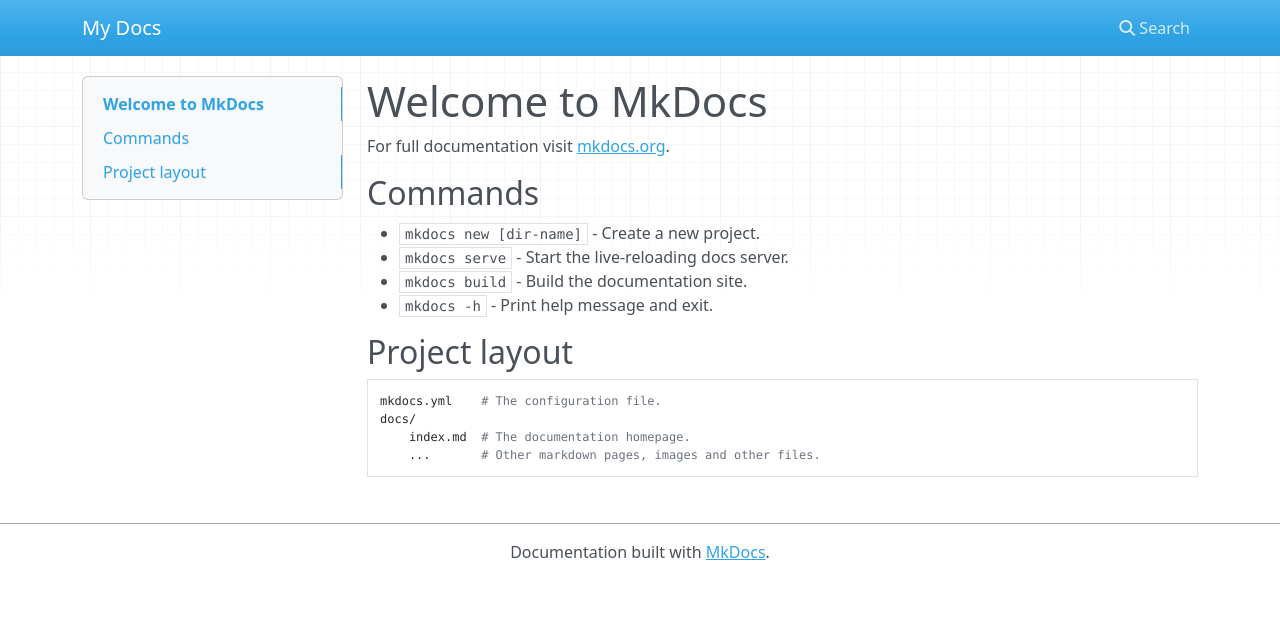
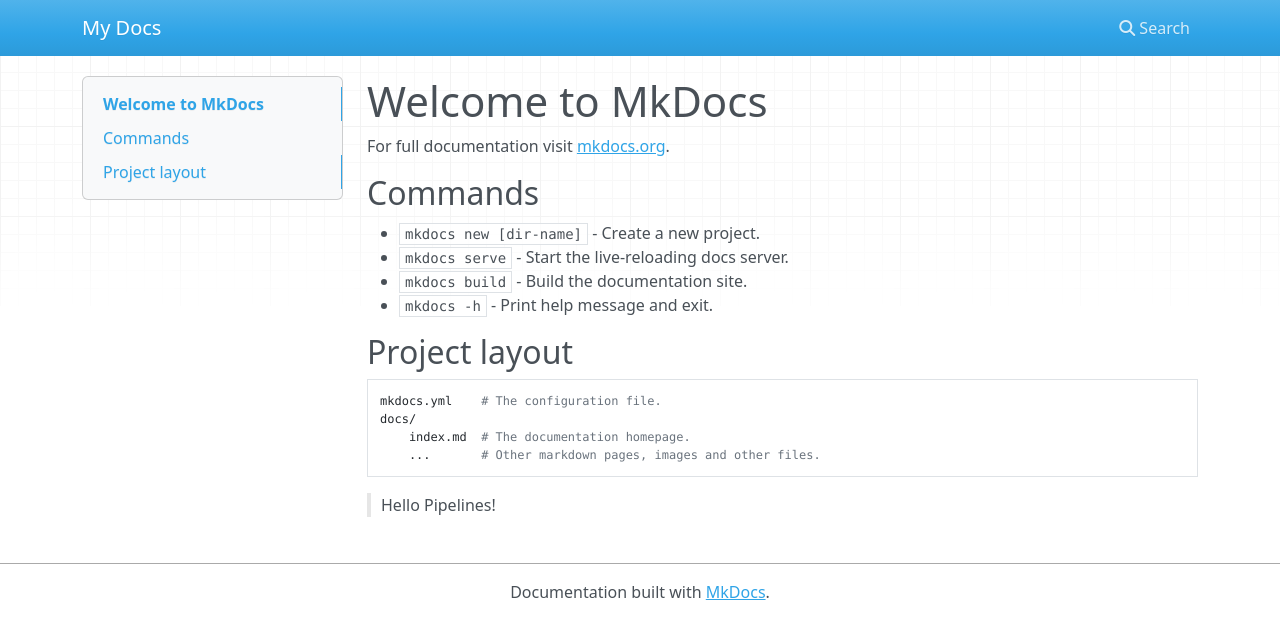
Before and after one commit to viceo/ci-mkdocs-test, an MkDocs documentation site: the page built from docs/index.md, in a window 1280 px wide. Shown: the top 639 px of the page. Built offline with MkDocs 1.6.1, drawn with Linux system fonts in a browser that asks for light colours; nearby versions of some CDN libraries.

Commit message:
updating index page, testing

```diff
--- a/docs/index.md
+++ b/docs/index.md
@@ -15,3 +15,7 @@
     docs/
         index.md  # The documentation homepage.
         ...       # Other markdown pages, images and other files.
+
+
+
+> Hello Pipelines!
```
